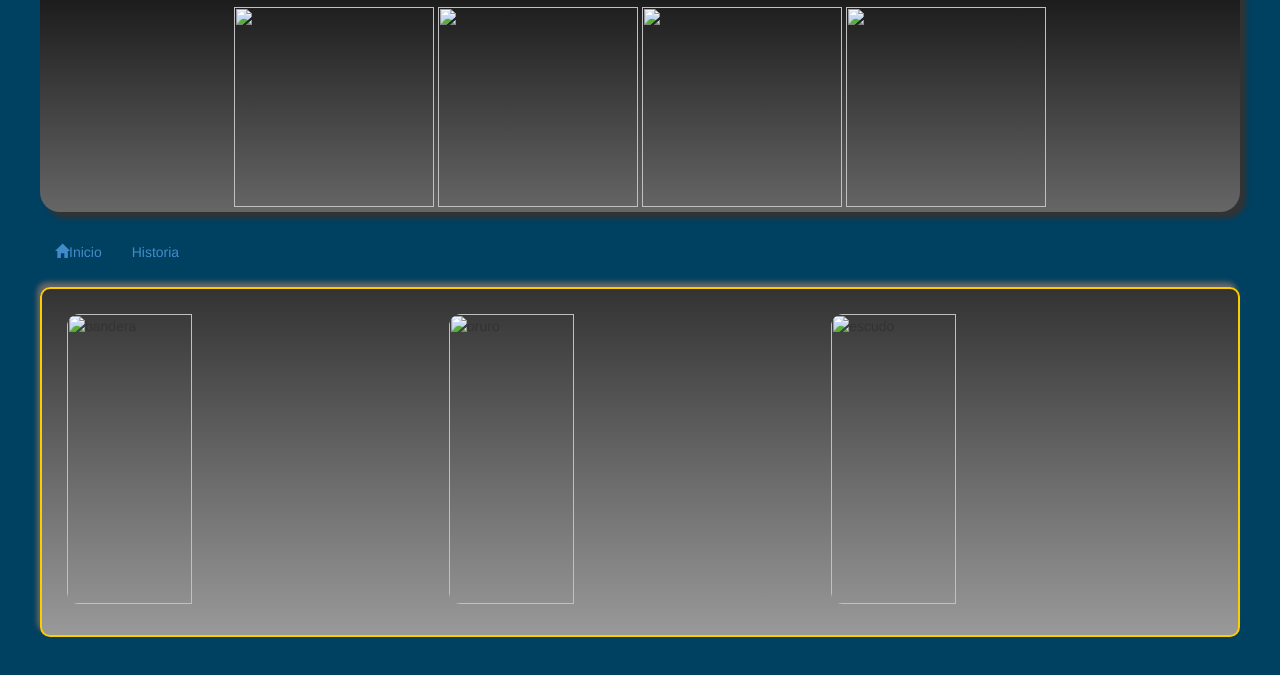
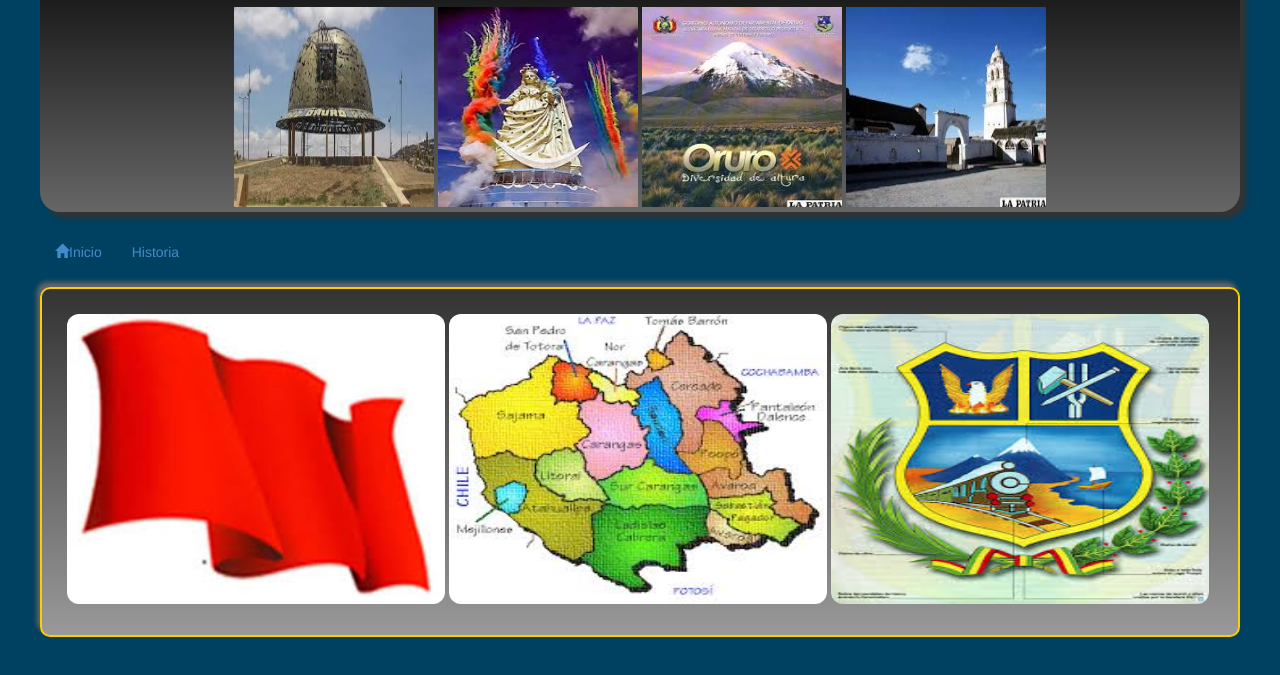
Before and after one commit to yamilxd/historiadebolivia, a plain HTML site: page oruro.html in a window 1280 px wide. Shown: the part 81-756 px from the top of the page. Drawn offline with nearby package versions, Linux system fonts and the light colour scheme; files that its build step writes are made by us from their sources; files whose address does not match are found by name.

Commit message:
Update oruro.html

```diff
--- a/oruro.html
+++ b/oruro.html
@@ -4,8 +4,8 @@
 <meta charset="utf-8">
 <meta name="viewport" content="width=device-width, initial-scale1.0">
 <title>oruro</title>
-<link href="bootstrap-3.3.6-dist/css/bootstrap.min.css" rel="stylesheet">
-    <script src="bootstrap-3.3.6-dist/js/bootstrap.min.js"></script>
+<link href="bootstrap.min.css" rel="stylesheet">
+    <script src="bootstrap.min.js"></script>
 <style type="text/css">
  body{
     background-color: #004060;
@@ -22,10 +22,10 @@
 <body>
 <header>
 <h1 style="color:#0080a0; font-size:48px;">DEPARTAMENTO DE ORURO</h1>
-    <img id="img1" src="imagenes/cascoor.jpg" width="200" height="200"/>
-    <img id="img2" src="imagenes/irgenoru.jpg" width="200" height="200"/>
-    <img id="img2" src="imagenes/cerroor.jpg" width="200" height="200"/>
-    <img id="img2" src="imagenes/casaoru.jpg" width="200" height="200"/>
+    <img id="img1" src="cascoor.jpg" width="200" height="200"/>
+    <img id="img2" src="irgenoru.jpg" width="200" height="200"/>
+    <img id="img2" src="cerroor.jpg" width="200" height="200"/>
+    <img id="img2" src="casaoru.jpg" width="200" height="200"/>
 </header>
 <div class="btn-group">
 
@@ -34,7 +34,7 @@
 <nav>
 
      <ul class="nav navbar-nav">
-    <li class="active"><a href="paginaprincipal.html" role="tab" date-toggle="tab"><samp class="glyphicon glyphicon-home"></samp>Inicio </a></li>
+    <li class="active"><a href="index.html" role="tab" date-toggle="tab"><samp class="glyphicon glyphicon-home"></samp>Inicio </a></li>
 
     	    <li> <a href="historiao.html" type="submit">Historia </a>
       </li>
@@ -45,9 +45,9 @@
 </div>
 
 <div id="fotos">
-<img src="imagenes/banderaoruro.jpg" title="bandera"/>
-<img src="imagenes/deporuro.jpg" title="oruro"/>
-<img src="imagenes/escudooruro.jpg" title="escudo"/>
+<img src="banderaoruro.jpg" title="bandera"/>
+<img src="deporuro.jpg" title="oruro"/>
+<img src="escudooruro.jpg" title="escudo"/>
 </div>
 
 
```
